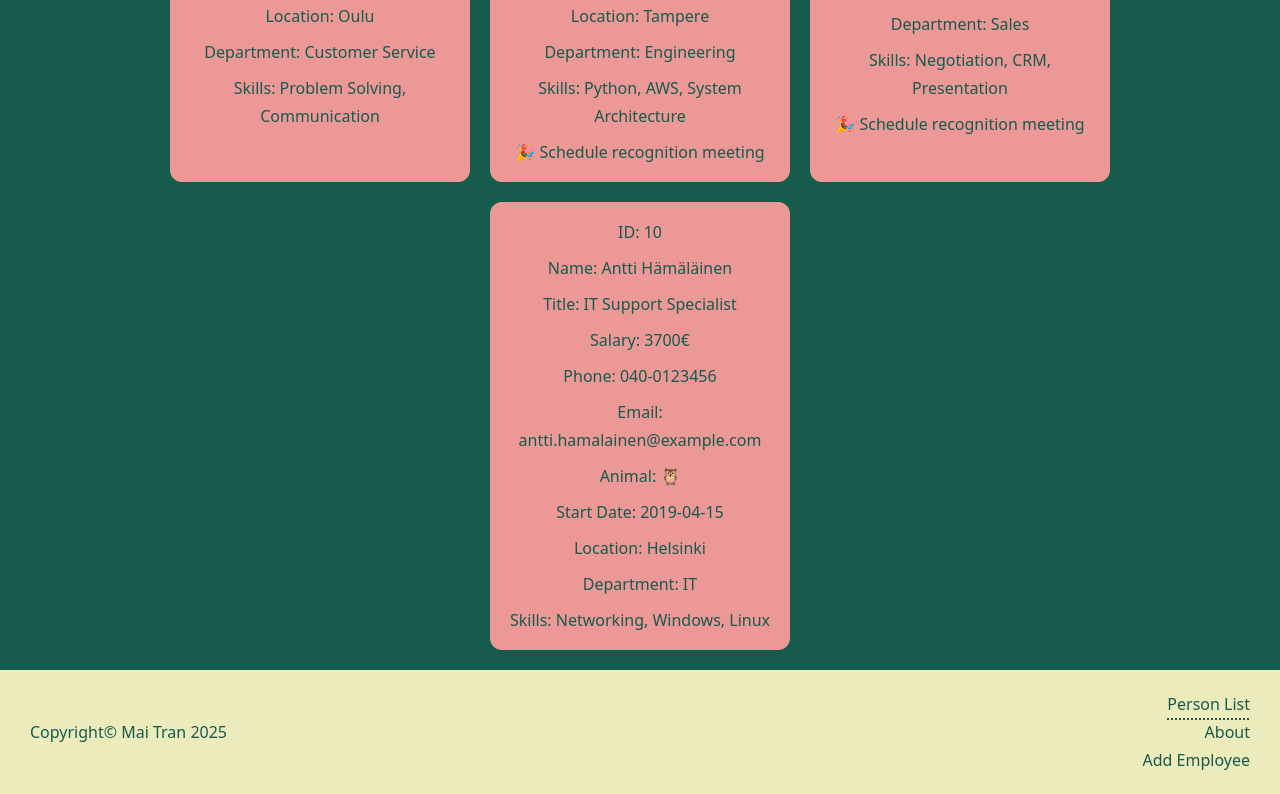
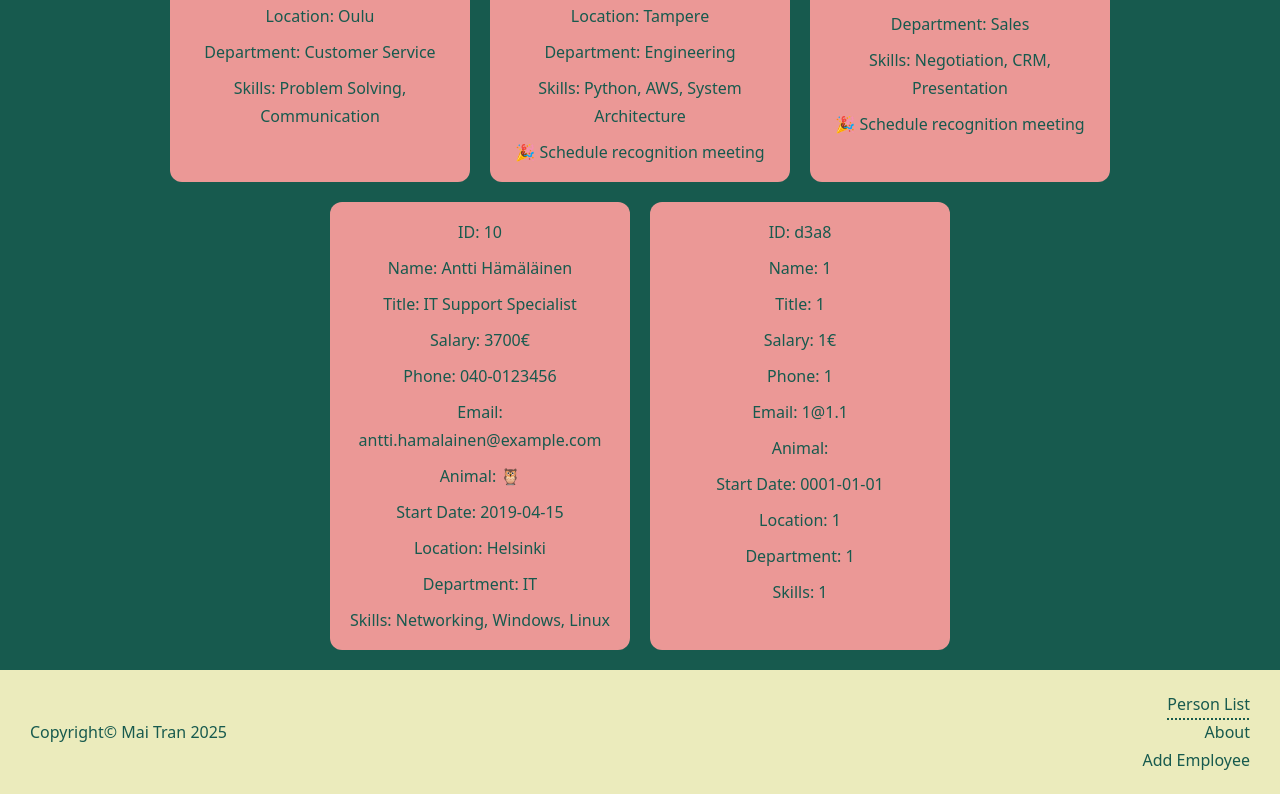
Before and after one commit to MaiTran41/hr_app, a React (Vite) app: page / in a window 1280 px wide. Shown: the part 1561-2355 px from the top of the page. Built offline with nearby package versions, Linux system fonts and the light colour scheme; data requests are answered from the project's data file.

Commit message:
add step4

```diff
--- /dev/null
+++ b/db.json
@@ -0,0 +1,186 @@
+{
+  "employees": [
+    {
+      "id": "1",
+      "name": "Aino Virtanen",
+      "title": "HR Manager",
+      "salary": 4200,
+      "phone": "040-1234567",
+      "email": "aino.virtanen@example.com",
+      "animal": "Owl",
+      "startDate": "2018-04-01",
+      "location": "Helsinki",
+      "department": "Human Resources",
+      "skills": [
+        "Recruiting",
+        "Communication"
+      ]
+    },
+    {
+      "id": "2",
+      "name": "Mikko Korhonen",
+      "title": "Software Developer",
+      "salary": 4500,
+      "phone": "050-2345678",
+      "email": "mikko.korhonen@example.com",
+      "animal": "Fox",
+      "startDate": "2024-12-15",
+      "location": "Tampere",
+      "department": "Engineering",
+      "skills": [
+        "JavaScript",
+        "React",
+        "Node.js"
+      ]
+    },
+    {
+      "id": "3",
+      "name": "Liisa Järvinen",
+      "title": "Marketing Specialist",
+      "salary": 3900,
+      "phone": "045-3456789",
+      "email": "liisa.jarvinen@example.com",
+      "animal": "Dolphin",
+      "startDate": "2020-01-10",
+      "location": "Turku",
+      "department": "Marketing",
+      "skills": [
+        "Social Media",
+        "Content Creation",
+        "SEO"
+      ]
+    },
+    {
+      "id": "4",
+      "name": "Juha Mäkinen",
+      "title": "Financial Analyst",
+      "salary": 4100,
+      "phone": "040-4567890",
+      "email": "juha.makinen@example.com",
+      "animal": "Eagle",
+      "startDate": "2025-01-04",
+      "location": "Helsinki",
+      "department": "Finance",
+      "skills": [
+        "Financial Modeling",
+        "Data Analysis",
+        "Reporting"
+      ]
+    },
+    {
+      "id": "5",
+      "name": "Sanna Nieminen",
+      "title": "UX Designer",
+      "salary": 4300,
+      "phone": "050-5678901",
+      "email": "sanna.nieminen@example.com",
+      "animal": "Cat",
+      "startDate": "2021-03-08",
+      "location": "Espoo",
+      "department": "Design",
+      "skills": [
+        "UI Design",
+        "Prototyping",
+        "Figma"
+      ]
+    },
+    {
+      "id": "6",
+      "name": "Petri Koskinen",
+      "title": "Project Manager",
+      "salary": 4700,
+      "phone": "045-6789012",
+      "email": "petri.koskinen@example.com",
+      "animal": "Wolf",
+      "startDate": "2016-11-14",
+      "location": "Vantaa",
+      "department": "Operations",
+      "skills": [
+        "Project Planning",
+        "Team Leadership"
+      ]
+    },
+    {
+      "id": "7",
+      "name": "Kaisa Lehtonen",
+      "title": "Customer Support Specialist",
+      "salary": 3600,
+      "phone": "040-7890123",
+      "email": "kaisa.lehtonen@example.com",
+      "animal": "Rabbit",
+      "startDate": "2022-01-17",
+      "location": "Oulu",
+      "department": "Customer Service",
+      "skills": [
+        "Problem Solving",
+        "Communication"
+      ]
+    },
+    {
+      "id": "8",
+      "name": "Timo Heikkinen",
+      "title": "Senior Developer",
+      "salary": 5200,
+      "phone": "050-8901234",
+      "email": "timo.heikkinen@example.com",
+      "animal": "Bear",
+      "startDate": "2015-07-03",
+      "location": "Tampere",
+      "department": "Engineering",
+      "skills": [
+        "Python",
+        "AWS",
+        "System Architecture"
+      ]
+    },
+    {
+      "id": "9",
+      "name": "Maija Laine",
+      "title": "Sales Representative",
+      "salary": 3800,
+      "phone": "045-9012345",
+      "email": "maija.laine@example.com",
+      "animal": "Butterfly",
+      "startDate": "2020-09-01",
+      "location": "Jyväskylä",
+      "department": "Sales",
+      "skills": [
+        "Negotiation",
+        "CRM",
+        "Presentation"
+      ]
+    },
+    {
+      "id": "10",
+      "name": "Antti Hämäläinen",
+      "title": "IT Support Specialist",
+      "salary": 3700,
+      "phone": "040-0123456",
+      "email": "antti.hamalainen@example.com",
+      "animal": "Owl",
+      "startDate": "2019-04-15",
+      "location": "Helsinki",
+      "department": "IT",
+      "skills": [
+        "Networking",
+        "Windows",
+        "Linux"
+      ]
+    },
+    {
+      "id": "d3a8",
+      "name": "1",
+      "title": "1",
+      "salary": "1",
+      "phone": "1",
+      "email": "1@1.1",
+      "animal": "1",
+      "startDate": "0001-01-01",
+      "location": "1",
+      "department": "1",
+      "skills": [
+        "1"
+      ]
+    }
+  ]
+}
--- a/package.json
+++ b/package.json
@@ -7,9 +7,11 @@
     "dev": "vite",
     "build": "vite build",
     "lint": "eslint .",
-    "preview": "vite preview"
+    "preview": "vite preview",
+    "server": "json-server --watch db.json --port 3001"
   },
   "dependencies": {
+    "axios": "^1.9.0",
     "react": "^19.0.0",
     "react-dom": "^19.0.0",
     "react-router": "^7.5.3",
@@ -24,6 +26,7 @@
     "eslint-plugin-react-hooks": "^5.1.0",
     "eslint-plugin-react-refresh": "^0.4.19",
     "globals": "^15.15.0",
+    "json-server": "^1.0.0-beta.3",
     "vite": "^6.2.0"
   }
 }
--- a/src/App.jsx
+++ b/src/App.jsx
@@ -3,11 +3,20 @@ import "./App.css";
 import PersonList from "./pages/PersonList.jsx";
 import About from "./pages/About.jsx";
 import AddEmployee from "./pages/AddEmployee.jsx";
-import { employees } from "./data/employeeData.js";
-import { useState } from "react";
+import { useEffect, useState } from "react";
+import axios from "axios";
 
 function App() {
-  const [employeesData, setEmployeesData] = useState(employees);
+  const [employeesData, setEmployeesData] = useState([]);
+
+  useEffect(() => {
+    axios
+      .get("http://localhost:3001/employees")
+      .then((res) => {
+        setEmployeesData(res.data);
+      })
+      .catch((err) => console.error("Fetch error", err));
+  }, []);
 
   const addEmployeeHandler = (newEmployee) => {
     setEmployeesData((prev) => [...prev, { ...newEmployee, id: Date.now() }]);
@@ -16,7 +25,12 @@ function App() {
   const router = createBrowserRouter([
     {
       path: "/",
-      element: <PersonList employeesData={employeesData} />,
+      element: (
+        <PersonList
+          employeesData={employeesData}
+          setEmployeesData={setEmployeesData}
+        />
+      ),
     },
     {
       path: "/about",
--- a/src/pages/AddEmployee.jsx
+++ b/src/pages/AddEmployee.jsx
@@ -3,6 +3,7 @@ import Footer from "../components/Footer/Footer";
 import { useState } from "react";
 import "../components/Person/Person.css";
 import { useNavigate } from "react-router-dom";
+import axios from "axios";
 
 const AddEmployee = ({ onAddEmployee }) => {
   const [formData, setFormData] = useState({
@@ -31,16 +32,24 @@ const AddEmployee = ({ onAddEmployee }) => {
     setFormData((prev) => ({ ...prev, [name]: formattedValue }));
   };
 
-  const handleSubmit = (e) => {
+  const handleSubmit = async (e) => {
     e.preventDefault();
 
     const newEmployee = {
       ...formData,
     };
 
-    onAddEmployee(newEmployee);
+    try {
+      const res = await axios.post(
+        "http://localhost:3001/employees",
+        newEmployee
+      );
 
-    console.log(newEmployee);
+      onAddEmployee(res.data);
+    } catch (err) {
+      console.error("Fetch error", err);
+      return;
+    }
 
     setFormData({
       name: "",
--- a/src/pages/PersonList.jsx
+++ b/src/pages/PersonList.jsx
@@ -1,6 +1,8 @@
 import PersonCard from "../components/Person/PersonCard";
 import Header from "../components/Header/Header";
 import Footer from "../components/Footer/Footer";
+import { useLocation } from "react-router";
+import { useEffect, useState } from "react";
 
 const PersonList = ({ employeesData, setEmployeesData }) => {
   return (
```
Also changed, not shown: 1 other file (tests, documents, lock files or other folders).
